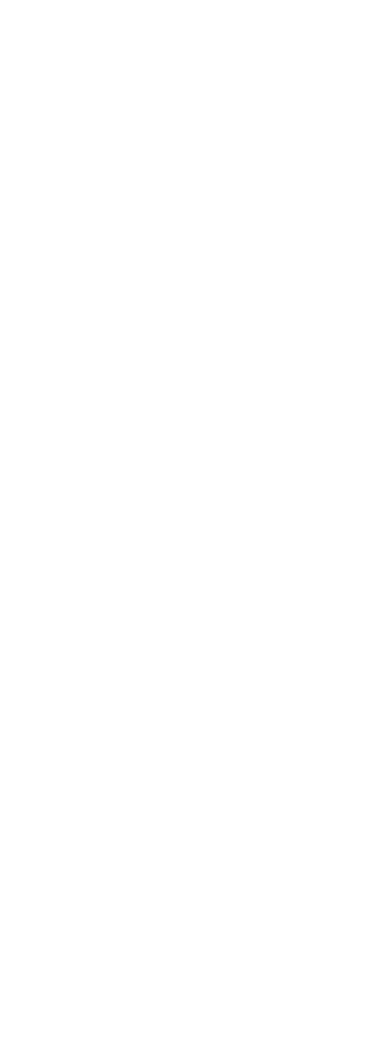
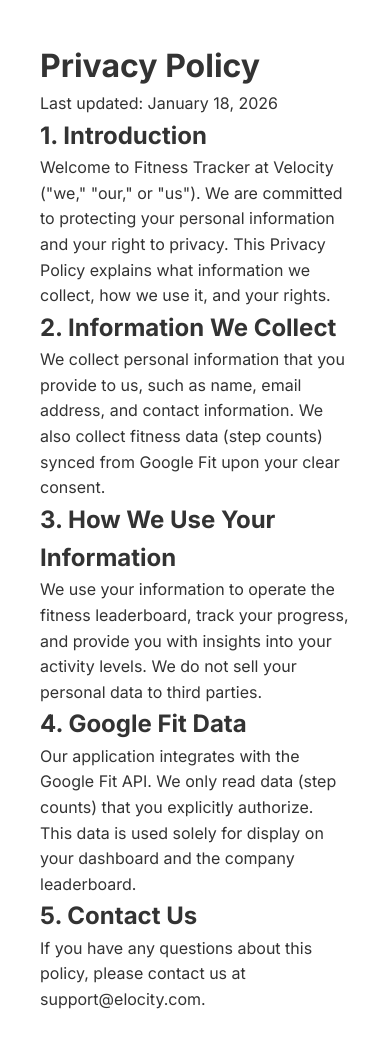
Before and after one commit to Dhanya-Bharadwaj/googlefit, a React (Create React App) app in the folder frontend/: page /privacy-policy in a window 390 px wide. Before the commit this address had no page. Shown: the top 1048 px of the page. Before the commit the page ends 844 px from the top, so only its background shows below. Built offline with nearby package versions, Linux system fonts and the light colour scheme.

Commit message:
added privacypolicy n termsofservice app

```diff
--- a/frontend/src/App.js
+++ b/frontend/src/App.js
@@ -2,6 +2,8 @@
 import { BrowserRouter as Router, Routes, Route } from 'react-router-dom';
 import AuthPage from './components/AuthPage';
 import Dashboard from './components/Dashboard';
+import PrivacyPolicy from './components/PrivacyPolicy';
+import TermsOfService from './components/TermsOfService';
 import './styles/App.css';
 
 function App() {
@@ -11,6 +13,8 @@
         <Routes>
           <Route path="/" element={<AuthPage />} />
           <Route path="/dashboard" element={<Dashboard />} />
+          <Route path="/privacy-policy" element={<PrivacyPolicy />} />
+          <Route path="/terms-of-service" element={<TermsOfService />} />
         </Routes>
       </div>
     </Router>
--- /dev/null
+++ b/frontend/src/components/PrivacyPolicy.js
@@ -0,0 +1,28 @@
+import React from 'react';
+import '../styles/App.css';
+
+const PrivacyPolicy = () => {
+  return (
+    <div style={{ padding: '40px', maxWidth: '800px', margin: '0 auto', lineHeight: '1.6', color: '#333' }}>
+      <h1>Privacy Policy</h1>
+      <p>Last updated: January 18, 2026</p>
+
+      <h2>1. Introduction</h2>
+      <p>Welcome to Fitness Tracker at Velocity ("we," "our," or "us"). We are committed to protecting your personal information and your right to privacy. This Privacy Policy explains what information we collect, how we use it, and your rights.</p>
+
+      <h2>2. Information We Collect</h2>
+      <p>We collect personal information that you provide to us, such as name, email address, and contact information. We also collect fitness data (step counts) synced from Google Fit upon your clear consent.</p>
+
+      <h2>3. How We Use Your Information</h2>
+      <p>We use your information to operate the fitness leaderboard, track your progress, and provide you with insights into your activity levels. We do not sell your personal data to third parties.</p>
+
+      <h2>4. Google Fit Data</h2>
+      <p>Our application integrates with the Google Fit API. We only read data (step counts) that you explicitly authorize. This data is used solely for display on your dashboard and the company leaderboard.</p>
+
+      <h2>5. Contact Us</h2>
+      <p>If you have any questions about this policy, please contact us at support@elocity.com.</p>
+    </div>
+  );
+};
+
+export default PrivacyPolicy;
--- /dev/null
+++ b/frontend/src/components/TermsOfService.js
@@ -0,0 +1,28 @@
+import React from 'react';
+import '../styles/App.css';
+
+const TermsOfService = () => {
+  return (
+    <div style={{ padding: '40px', maxWidth: '800px', margin: '0 auto', lineHeight: '1.6', color: '#333' }}>
+      <h1>Terms of Service</h1>
+      <p>Last updated: January 18, 2026</p>
+
+      <h2>1. Agreement to Terms</h2>
+      <p>By accessing or using our Fitness Tracker application, you agree to be bound by these Terms of Service.</p>
+
+      <h2>2. User Accounts</h2>
+      <p>You are responsible for maintaining the confidentiality of your account credentials and for all activities that occur under your account.</p>
+
+      <h2>3. Acceptable Use</h2>
+      <p>You agree not to use the application for any unlawful purpose or to solicit others to perform or participate in any unlawful acts. You agree not to manipulate or falsify step count data.</p>
+
+      <h2>4. Limitation of Liability</h2>
+      <p>In no event shall Fitness Tracker at Velocity be liable for any indirect, incidental, special, consequential or punitive damages arising out of or related to your use of the application.</p>
+
+      <h2>5. Changes to Terms</h2>
+      <p>We reserve the right to modify these specific terms at any time. Your continued use of the service constitutes acceptance of those changes.</p>
+    </div>
+  );
+};
+
+export default TermsOfService;
--- a/frontend/src/styles/IntroAnimation.css
+++ b/frontend/src/styles/IntroAnimation.css
@@ -43,22 +43,22 @@
 /* Response Design */
 @media (max-width: 768px) {
     .final-char, .falling-letter {
-        font-size: 1.8rem; /* Smaller font on tablets/phones */
+        font-size: 2.2rem; /* Kept large as requested */
     }
 
     .final-text-container {
-        gap: 0.5rem;
+        gap: 0.8rem;
     }
 }
 
 @media (max-width: 480px) {
     .final-char, .falling-letter {
-        font-size: 1.4rem; /* Even smaller for small phones */
+        font-size: 1.8rem; /* Still large, but fits screen */
     }
 
     .final-text-container {
-        top: 35%; /* Move up slightly */
-        gap: 0.4rem;
+        top: 35%;
+        gap: 0.6rem;
     }
 }
 
```
